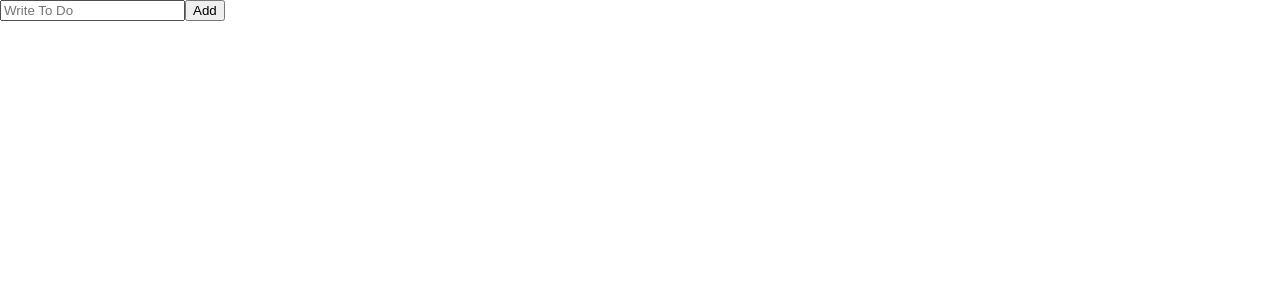
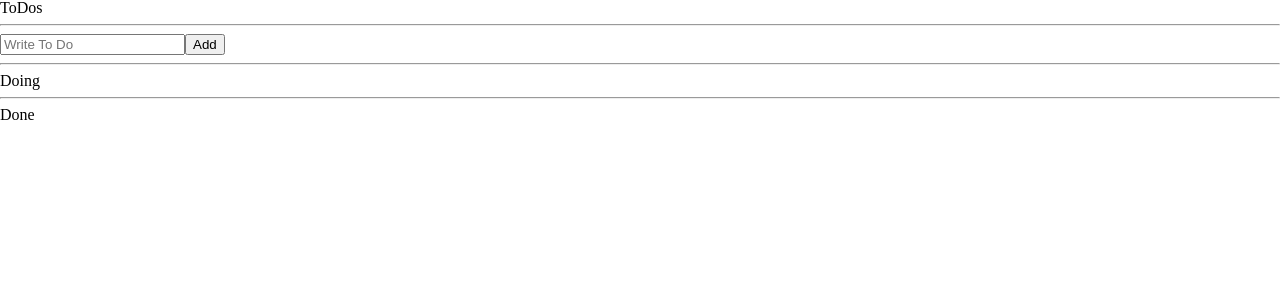
Before and after one commit to rlaclghks123/react-masterClass-toDoList, a React (Create React App) app: page / in a window 1280 px wide. Shown: the top 300 px of the page. Built offline with nearby package versions, Linux system fonts and the light colour scheme.

Commit message:
toDo -selector
selector을 사용하여, atom을 통해 원하는 output을 출력해낼수있다.

```diff
--- a/src/atoms.tsx
+++ b/src/atoms.tsx
@@ -1,4 +1,4 @@
-import { atom } from "recoil";
+import { atom, selector } from "recoil";
 
 export interface IToDo {
     text: string;
@@ -10,3 +10,16 @@
     key: "toDo",
     default: [],
 });
+
+export const toDoSelector = selector({
+    key: "toDoSelector",
+    get: ({ get }) => {
+        const toDos = get(toDoAtom);
+
+        return [
+            toDos.filter((toDo) => toDo.catergory === "TO_DO"),
+            toDos.filter((toDo) => toDo.catergory === "DOING"),
+            toDos.filter((toDo) => toDo.catergory === "DONE"),
+        ]
+    }
+})
--- a/src/components/ToDoList.tsx
+++ b/src/components/ToDoList.tsx
@@ -1,5 +1,5 @@
 import { useRecoilValue } from "recoil";
-import { toDoAtom } from "../atoms";
+import { toDoAtom, toDoSelector } from "../atoms";
 import CreateToDo from "./CreateToDo";
 import ToDo from "./ToDo";
 
@@ -7,14 +7,28 @@
 
 function ToDoList() {
 
-    const toDos = useRecoilValue(toDoAtom);
 
+    const [toDo, doing, done] = useRecoilValue(toDoSelector)
 
     return (
         <>
+            <h1>ToDos</h1>
+            <hr />
             <CreateToDo />
             <ul>
-                {toDos.map((toDo) => <ToDo key={toDo.id} {...toDo} />)}
+                {toDo.map((toDo) => <ToDo key={toDo.id} {...toDo} />)}
+            </ul>
+
+            <hr />
+            <h1>Doing</h1>
+            <ul>
+                {doing.map((toDo) => <ToDo key={toDo.id} {...toDo} />)}
+            </ul>
+
+            <hr />
+            <h1>Done</h1>
+            <ul>
+                {done.map((toDo) => <ToDo key={toDo.id} {...toDo} />)}
             </ul>
         </>
     )
```
Also changed, not shown: src/components/ToDo.tsx (+7 -6 lines).
